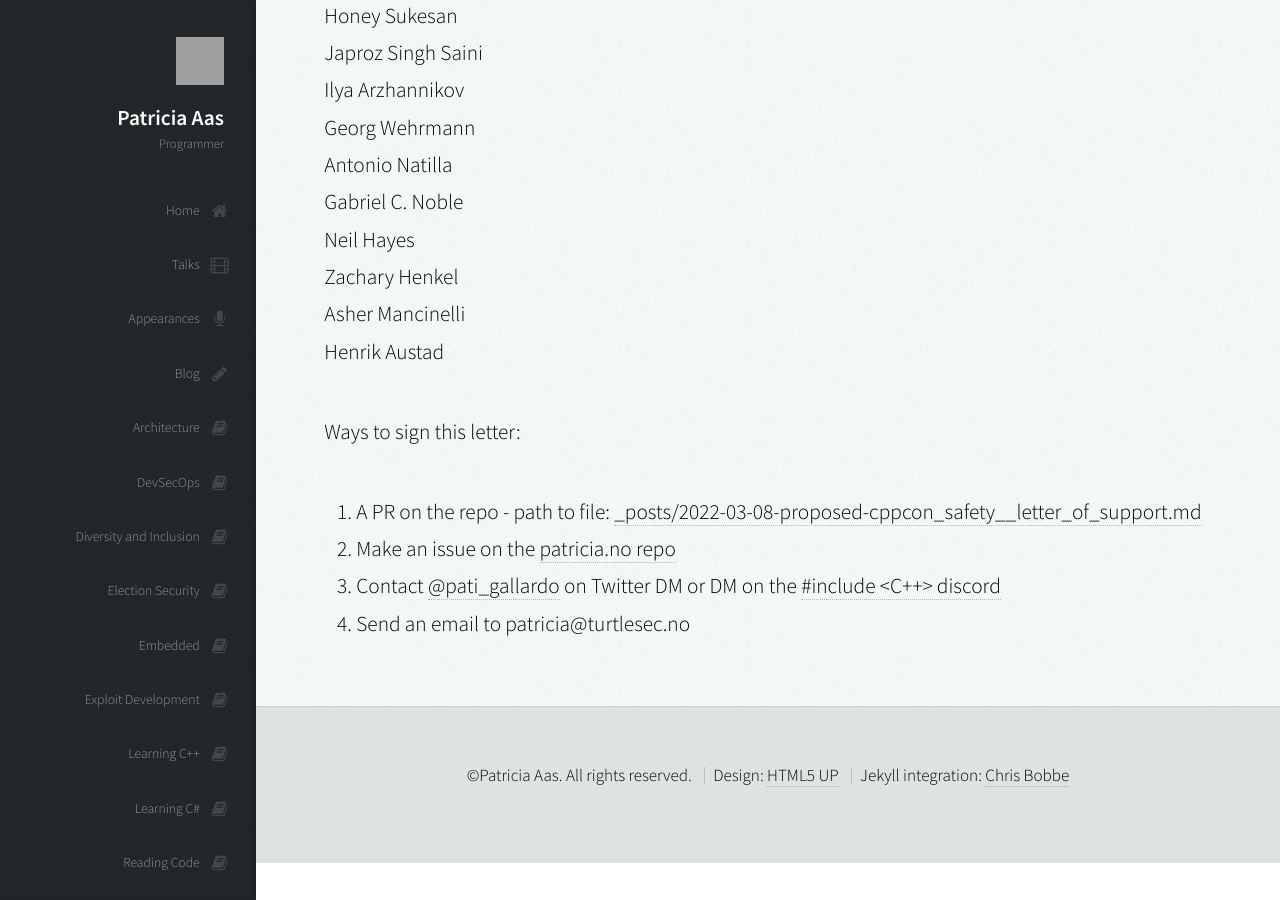
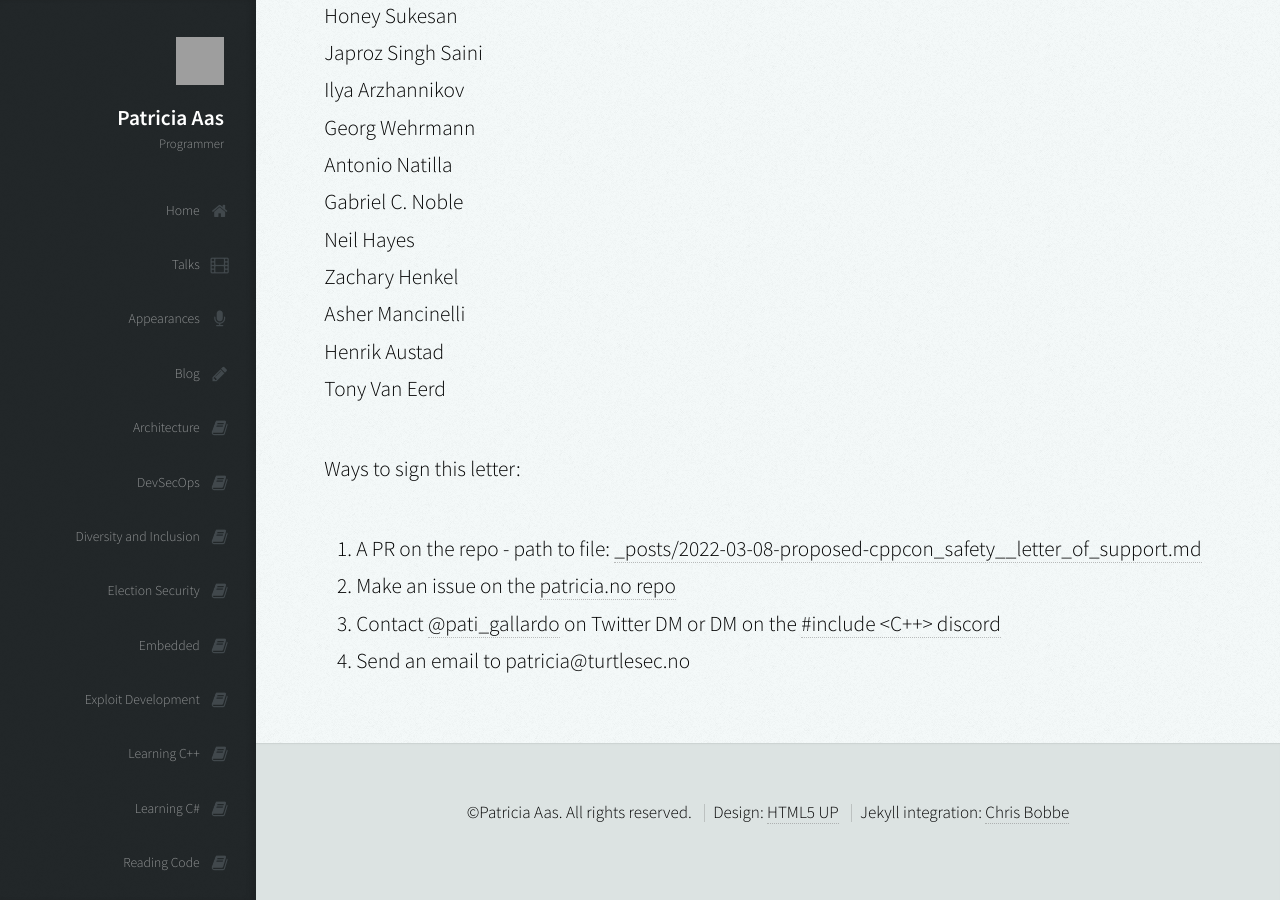
Before and after one commit to patricia-gallardo/patricia-gallardo.github.io, a Jekyll site: the page built from _posts/2022-03-08-proposed-cppcon_safety__letter_of_support.md, in a window 1280 px wide and 900 px high, scrolled down 4440 px. Built offline with Jekyll 4.4.1, drawn with Linux system fonts in a browser that asks for light colours; nearby versions of some CDN libraries; grey boxes are pictures that could not be loaded.

Commit message:
Update 2022-03-08-proposed-cppcon_safety__letter_of_support.md

```diff
--- a/_posts/2022-03-08-proposed-cppcon_safety__letter_of_support.md
+++ b/_posts/2022-03-08-proposed-cppcon_safety__letter_of_support.md
@@ -127,6 +127,7 @@ Neil Hayes <br>
 Zachary Henkel <br>
 Asher Mancinelli <br>
 Henrik Austad <br>
+Tony Van Eerd <br>
 
 
 Ways to sign this letter:
```
